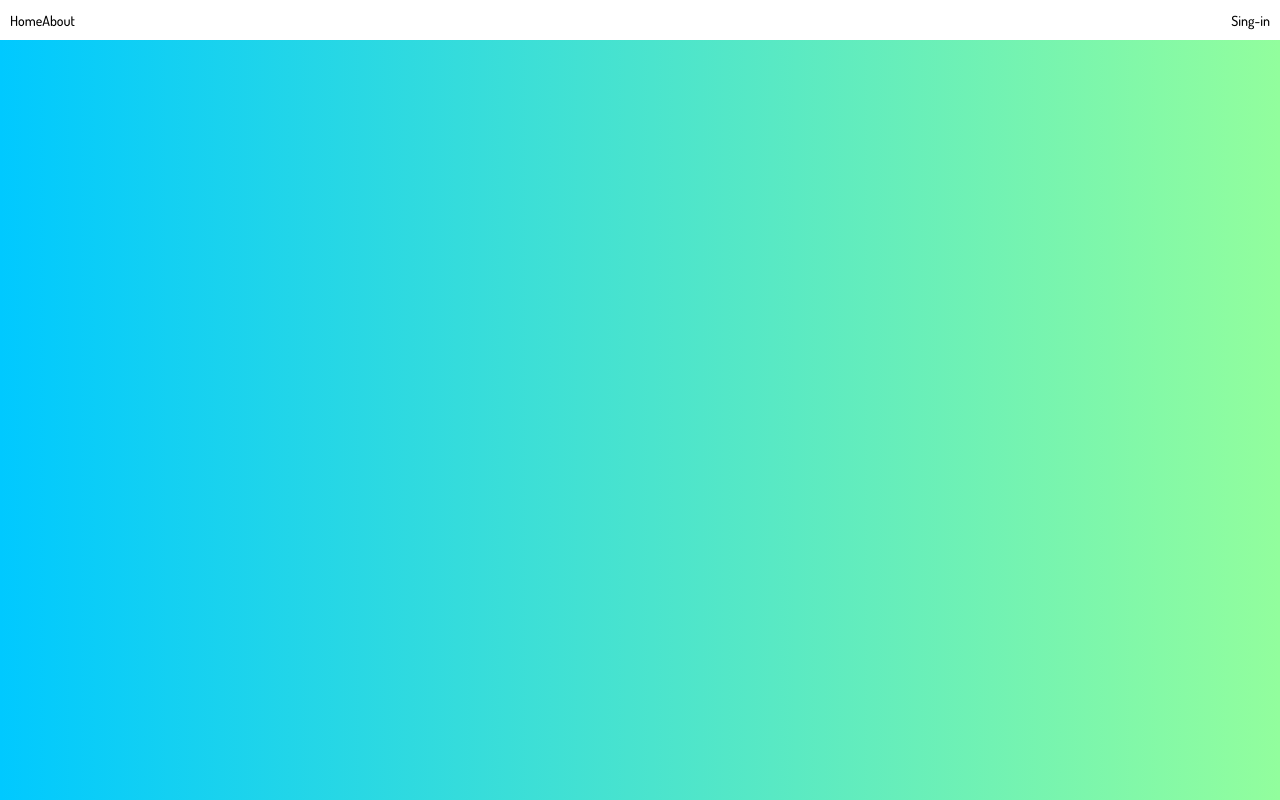
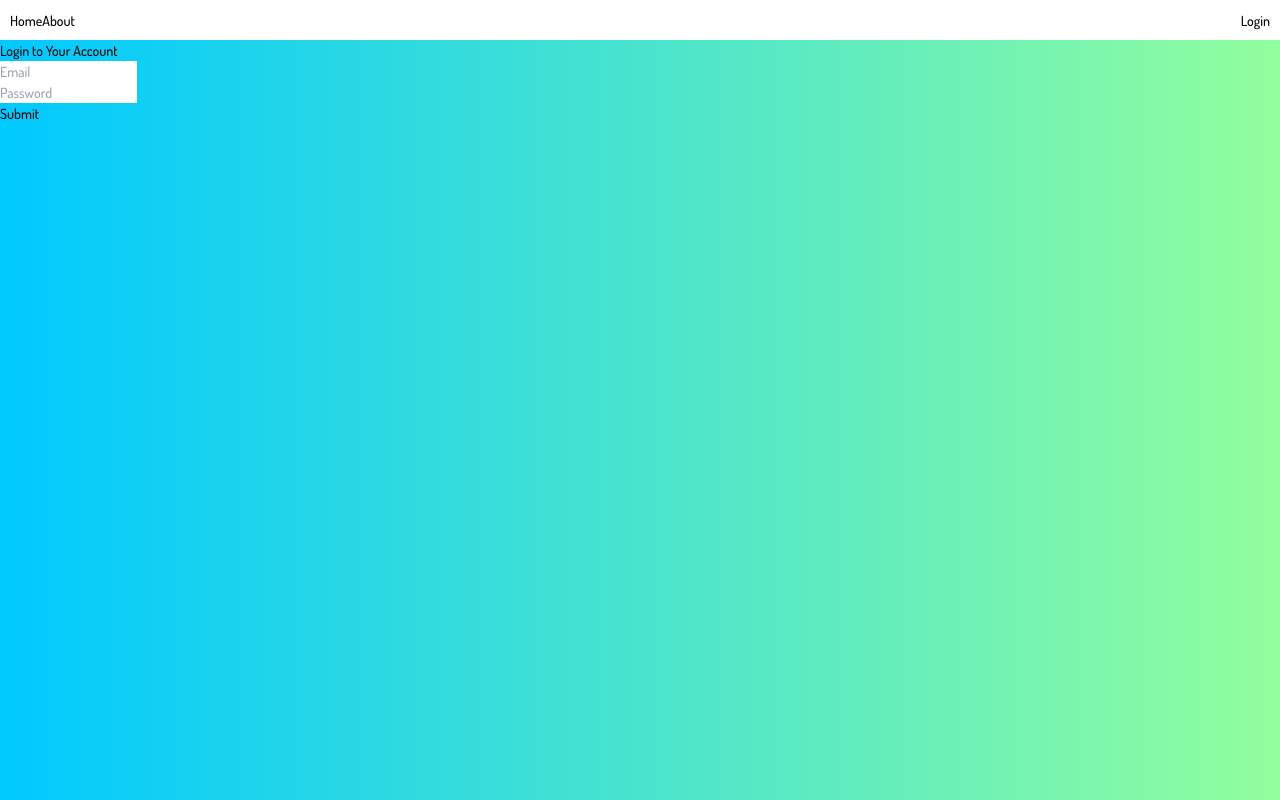
Before and after one commit to Akirienko/wordsGame, a Vue app: page /sign-in in a window 1280 px wide. Before the commit this address had no page. Built offline with nearby package versions, Linux system fonts and the light colour scheme.

Commit message:
add user, lodin form

```diff
--- a/package.json
+++ b/package.json
@@ -10,7 +10,7 @@
   "dependencies": {
     "autoprefixer": "^9.8.8",
     "core-js": "^3.6.5",
-    "firebase": "^9.9.1",
+    "firebase": "^9.9.3",
     "postcss": "^7.0.39",
     "tailwindcss": "npm:@tailwindcss/postcss7-compat@^2.2.17",
     "vue": "^3.0.0",
--- a/src/components/Header.vue
+++ b/src/components/Header.vue
@@ -4,8 +4,8 @@
       <router-link to="/">Home</router-link>
       <router-link to="/about">About</router-link>
     </div>
-    <div class="sing">
-      <button>Sing-in</button>
+    <div class="sign">
+      <router-link to="/sign-in"> Login </router-link>
     </div>
   </div>
 </template>
--- /dev/null
+++ b/src/components/SignIn.vue
@@ -0,0 +1,46 @@
+<template>
+  <h1>Login to Your Account</h1>
+  <p><input type="text" placeholder="Email" v-model="email" /></p>
+  <p><input type="password" placeholder="Password" v-model="password" /></p>
+  <p v-if="errMsg">{{ errMsg }}</p>
+  <p><button @click="signIn">Submit</button></p>
+</template>
+
+<script setup>
+import { ref } from "vue";
+// import firebase from "firebase/firestore";
+// import { auth } from "firebase/firestore";
+// import { db, auth } from "@/firebase";
+import { getAuth, signInWithEmailAndPassword } from "firebase/auth";
+import { useRouter } from "vue-router";
+const email = ref("");
+const password = ref("");
+const errMsg = ref();
+const router = useRouter();
+
+const signIn = () => {
+  // we also renamed this method
+  const auth = getAuth();
+  signInWithEmailAndPassword(auth, email.value, password.value)
+    .then((data) => {
+      console.log("Successfully logged in!", data);
+      router.push("/about"); // redirect to the feed
+    })
+    .catch((error) => {
+      switch (error.code) {
+        case "auth/invalid-email":
+          errMsg.value = "Invalid email";
+          break;
+        case "auth/user-not-found":
+          errMsg.value = "No account with that email was found";
+          break;
+        case "auth/wrong-password":
+          errMsg.value = "Incorrect password";
+          break;
+        default:
+          errMsg.value = "Email or password was incorrect";
+          break;
+      }
+    });
+};
+</script>
--- a/src/firebase/index.js
+++ b/src/firebase/index.js
@@ -1,5 +1,6 @@
 import { initializeApp } from "firebase/app";
 import { getFirestore } from "firebase/firestore";
+import { getAuth } from "firebase/auth";
 
 const firebaseConfig = {
   apiKey: "AIzaSyC0ZR9E4N9mWp6EhUgNcPVrrEv3VYwztsw",
@@ -12,5 +13,6 @@
 
 const app = initializeApp(firebaseConfig);
 const db = getFirestore(app);
+const auth = getAuth(app);
 
-export { db };
+export { db, auth };
--- a/src/router/index.js
+++ b/src/router/index.js
@@ -16,6 +16,10 @@
     component: () =>
       import(/* webpackChunkName: "about" */ "../views/About.vue"),
   },
+  {
+    path: "/sign-in",
+    component: () => import("../components/SignIn.vue"),
+  },
 ];
 
 const router = createRouter({
```
Also changed, not shown: 1 other file (tests, documents, lock files or other folders).
